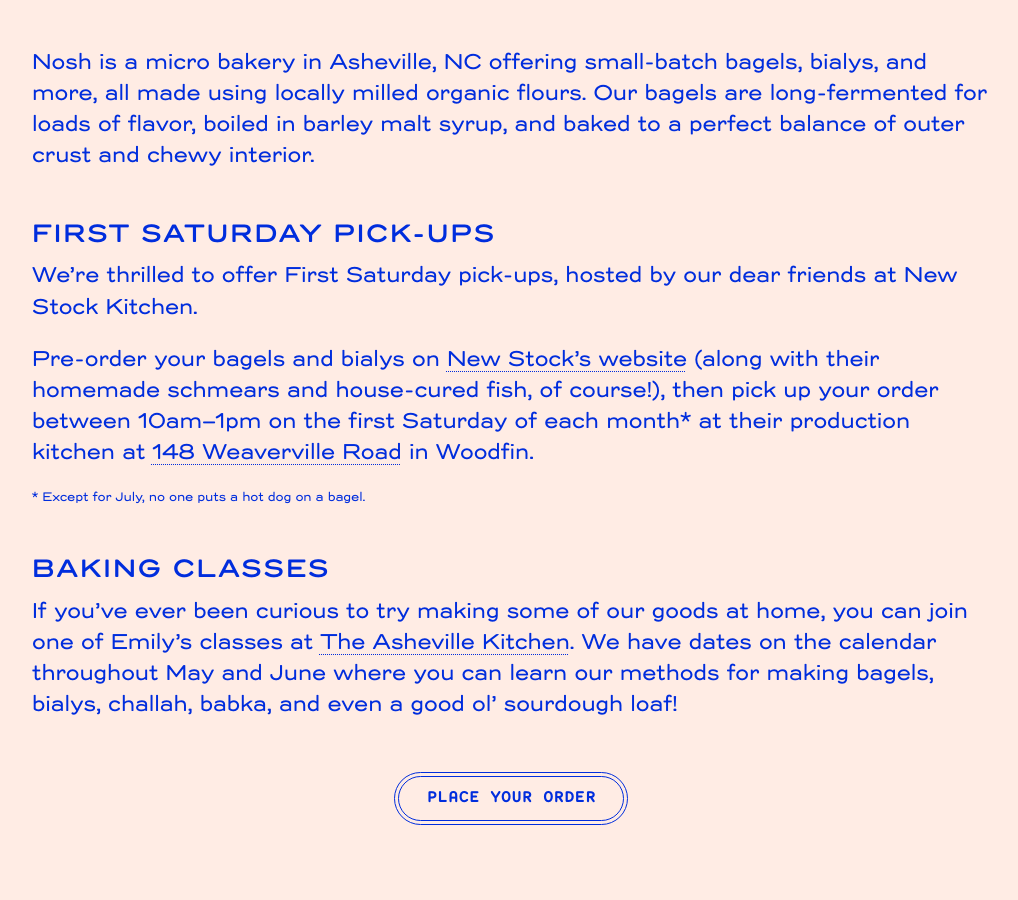
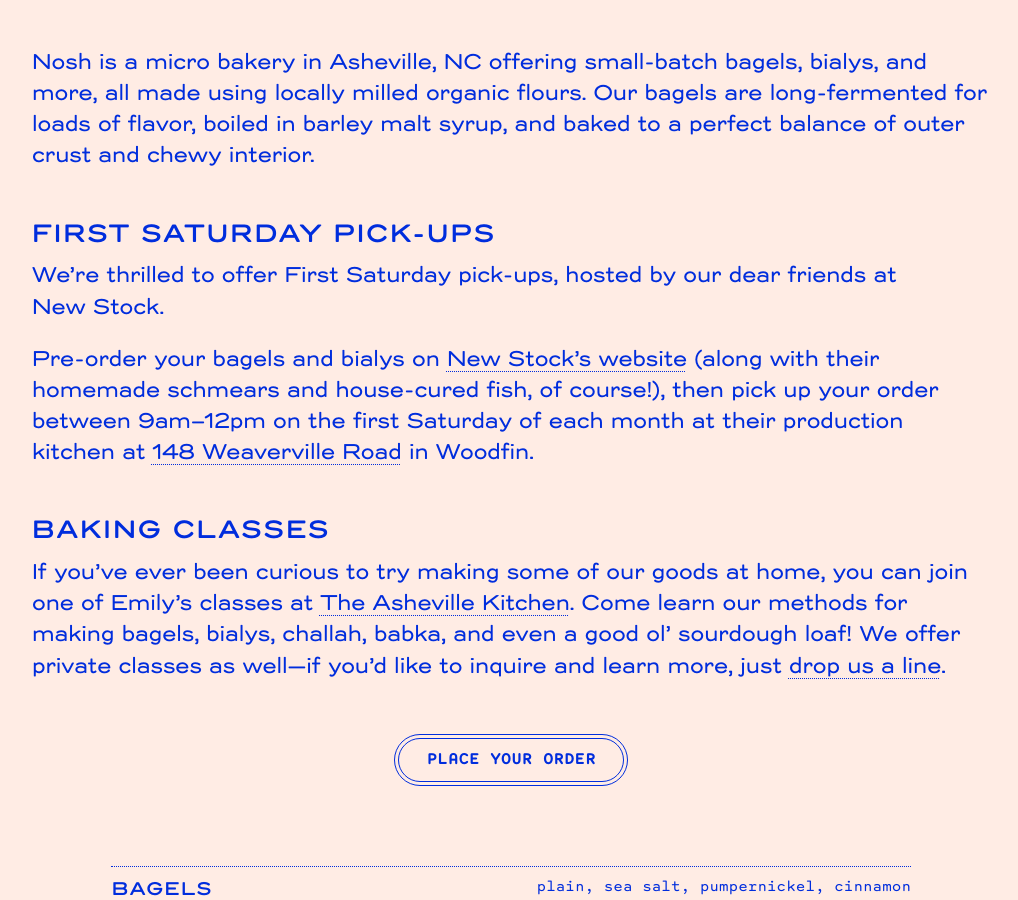
Before and after one commit to mattjohnlee/nosh-avl, a Jekyll site: the page built from index.md, in a window 1280 px wide and 900 px high, scrolled down 438 px. Shown: the whole window, without its empty margins (129-1147 px from the left). Built offline with Jekyll 4.4.1, drawn with Linux system fonts in a browser that asks for light colours; some of the changed text lies outside the part shown.

Commit message:
August update

```diff
--- a/_includes/header.html
+++ b/_includes/header.html
@@ -1,3 +1,3 @@
 <header class="site-header">
-	<p>No pick-ups in July, but we’ll be back at New Stock on Saturday August 2nd.</p>
+	<p>Next pick-up with New Stock on Saturday August 2nd, 9am–12pm. <a href="https://new-stock.square.site/bagel-preorders" target="_blank">PLACE YOUR ORDER!</a></a></p>
 </header>
--- a/index.md
+++ b/index.md
@@ -21,11 +21,10 @@ slug: home
 	<div class="intro">
 		<p>Nosh is a micro bakery in Asheville, NC offering small-batch bagels, bialys, and more, all made using locally milled organic flours. Our bagels are long-fermented for loads of flavor, boiled in barley malt syrup, and baked to a perfect balance of outer crust and chewy interior.</p>
 		<h2>First Saturday pick-ups</h2>
-		<p>We’re thrilled to offer First Saturday pick-ups, hosted by our dear friends at New Stock Kitchen.</p>
-		<p>Pre-order your bagels and bialys on <a href="https://new-stock.square.site/" target="_blank">New Stock’s website</a> (along with their homemade schmears and house-cured fish, of course!), then pick up your order between 10am–1pm on the first Saturday of each month* at their production kitchen at <a href="https://maps.app.goo.gl/1XyjLnRGmxHhcTeC8" target="_blank">148 Weaverville Road</a> in Woodfin.</p>
-		<p class="small">* Except for July, no one puts a hot dog on a bagel.</p>
+		<p>We’re thrilled to offer First Saturday pick-ups, hosted by our dear friends at New Stock.</p>
+		<p>Pre-order your bagels and bialys on <a href="https://new-stock.square.site/" target="_blank">New Stock’s website</a> (along with their homemade schmears and house-cured fish, of course!), then pick up your order between 9am–12pm on the first Saturday of each month at their production kitchen at <a href="https://maps.app.goo.gl/1XyjLnRGmxHhcTeC8" target="_blank">148 Weaverville Road</a> in Woodfin.</p>
 		<h2>Baking classes</h2>
-		<p>If you’ve ever been curious to try making some of our goods at home, you can join one of Emily’s classes at <a href="https://www.theashevillekitchen.com/emilys-class-page" target="_blank">The Asheville Kitchen</a>. We have dates on the calendar throughout May and June where you can learn our methods for making bagels, bialys, challah, babka, and even a good ol’ sourdough loaf!</p>
+		<p>If you’ve ever been curious to try making some of our goods at home, you can join one of Emily’s classes at <a href="https://www.theashevillekitchen.com/emilys-class-page" target="_blank">The Asheville Kitchen</a>. Come learn our methods for making bagels, bialys, challah, babka, and even a good ol’ sourdough loaf! We offer private classes as well—if you’d like to inquire and learn more, just <a href="mailto:hello@noshavl.com?subject=Private Classes">drop us a line</a>.</p>
 	</div>
 </section>
 
```
